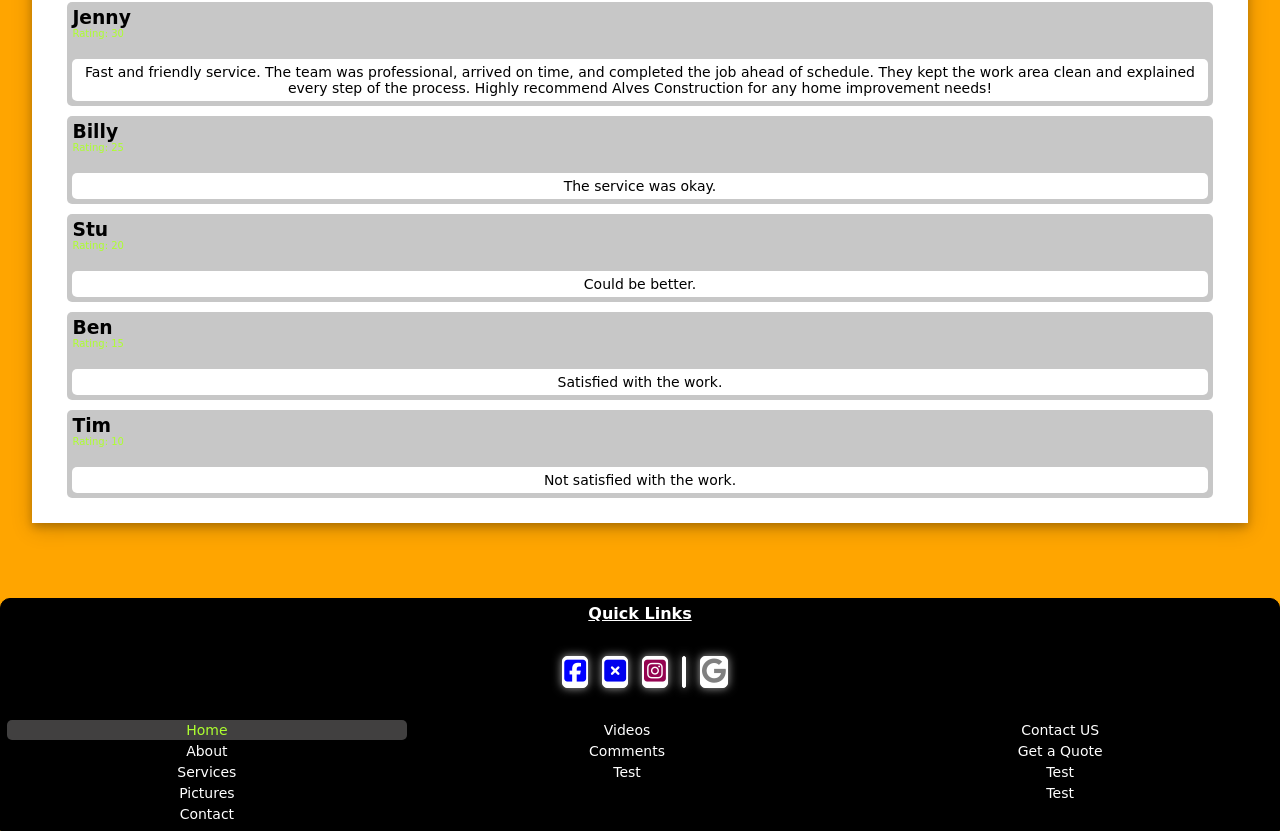
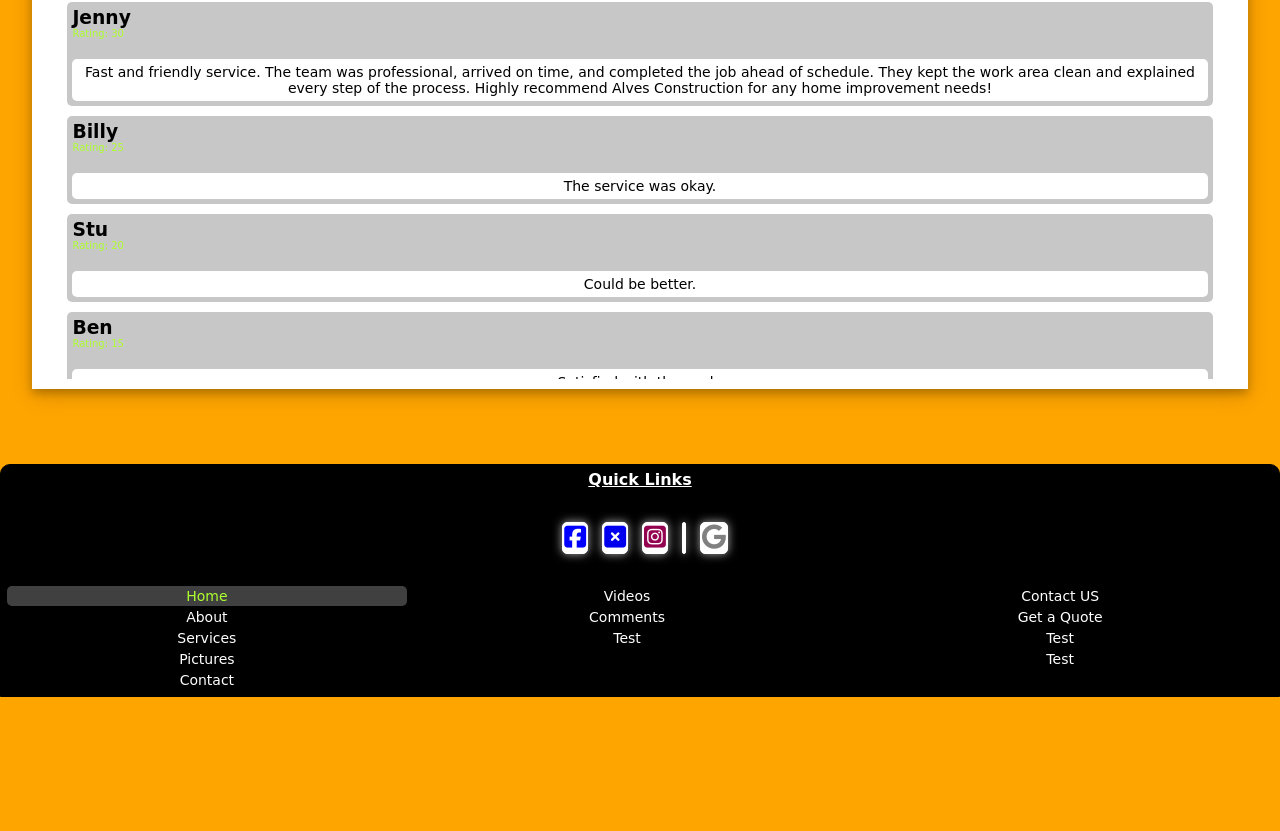
Before and after one commit to Jfortin87/AlvesConstruction, a website: page index.html in a window 1280 px wide. Shown: the part 1935-2766 px from the top of the page. After the commit the page ends 2632 px from the top, so only its background shows below. Drawn offline with nearby package versions, Linux system fonts and the light colour scheme; some icons are missing.

Commit message:
added hidden scroll to comments section

```diff
--- a/css/index.css
+++ b/css/index.css
@@ -154,9 +154,11 @@ header p:hover {
 .commentsList_Cont {
   /* border: 1px solid orange; */
   width: 95%;
+  height: 30rem;
   padding: 5px;
   margin: 0 auto;
   margin-top: 20px;
+  overflow: scroll;
 }
 
 .commentsList_Cont section {
@@ -195,11 +197,7 @@ header p:hover {
 
 /*!  --------------  TABLET (Small) ---------------- */
 
-@media screen and (max-width: 649px) and (min-width: 450px) {
-  body {
-    background: yellow;
-  }
-}
+@media screen and (max-width: 649px) and (min-width: 450px) {}
 
 /*!    --------------  TABLET (Large ---------------- */
 @media screen and (max-width: 849px) and (min-width: 650px) {
@@ -207,12 +205,14 @@ header p:hover {
     background: teal;
   }
 }
+
 /*!   --------------  LAPTOP (Small)---------------- */
 @media screen and (max-width: 1299px) and (min-width: 850px) {
   body {
     background: orange;
   }
 }
+
 /*!   --------------  LAPTOP (Large)---------------- */
 @media screen and (min-width: 1300px) {
   body {
--- a/index.html
+++ b/index.html
@@ -161,6 +161,7 @@
                     <p>Rating: 20</p>
                     <p>Could be better.</p>
                 </section>
+
                 <section>
                     <h3>Ben</h3>
                     <p>Rating: 15</p>
@@ -171,6 +172,42 @@
                     <h3>Tim</h3>
                     <p>Rating: 10</p>
                     <p>Not satisfied with the work.</p>
+                </section>
+
+                <section>
+                    <h3>Billy</h3>
+                    <p>Rating: 25</p>
+                    <p>The service was okay.</p>
+                </section>
+
+                <section>
+                    <h3>Stu</h3>
+                    <p>Rating: 20</p>
+                    <p>Could be better.</p>
+                </section>
+
+                <section>
+                    <h3>Ben</h3>
+                    <p>Rating: 15</p>
+                    <p>Satisfied with the work.</p>
+                </section>
+
+                <section>
+                    <h3>Billy</h3>
+                    <p>Rating: 25</p>
+                    <p>The service was okay.</p>
+                </section>
+
+                <section>
+                    <h3>Stu</h3>
+                    <p>Rating: 20</p>
+                    <p>Could be better.</p>
+                </section>
+
+                <section>
+                    <h3>Ben</h3>
+                    <p>Rating: 15</p>
+                    <p>Satisfied with the work.</p>
                 </section>
 
             </div>
```
